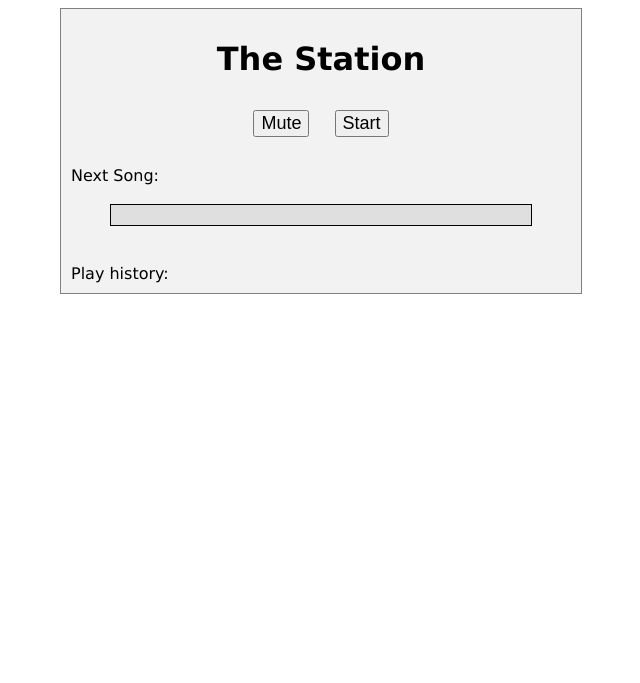
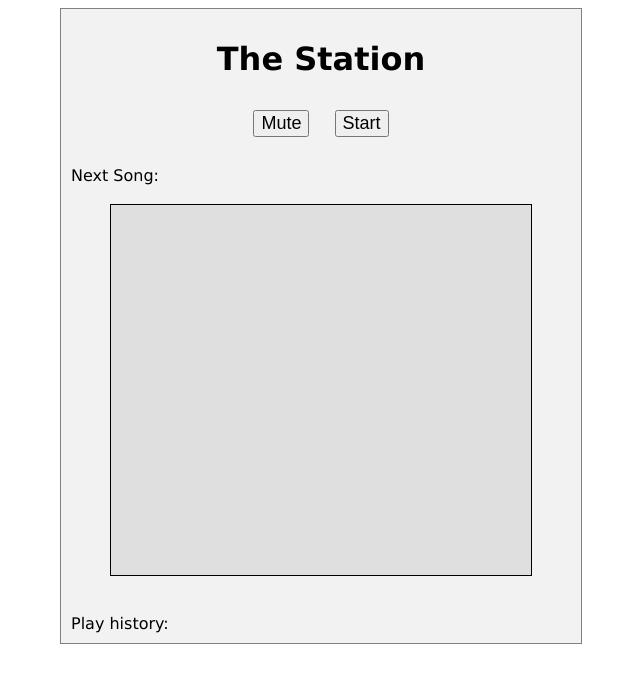
Before and after one commit to priestc/TheStation, a Django app: template station/templates/home.html in a window 1280 px wide. Shown: the top 683 px of the page, without its empty margins (319-959 px from the left). Run offline with Django 3.2, Linux system fonts and the light colour scheme; the template is opened without the code that fills it, so the values that code supplies are empty; some libraries are stand-ins or nearby versions.

Commit message:
avoid flicker as img loads

```diff
--- a/station/templates/home.html
+++ b/station/templates/home.html
@@ -23,6 +23,7 @@
         border: 1px solid black;
         background: #dfdfdf;
         max-width: 400px;
+        min-height: 350px;
     }
 
     #currently_playing img {
```
